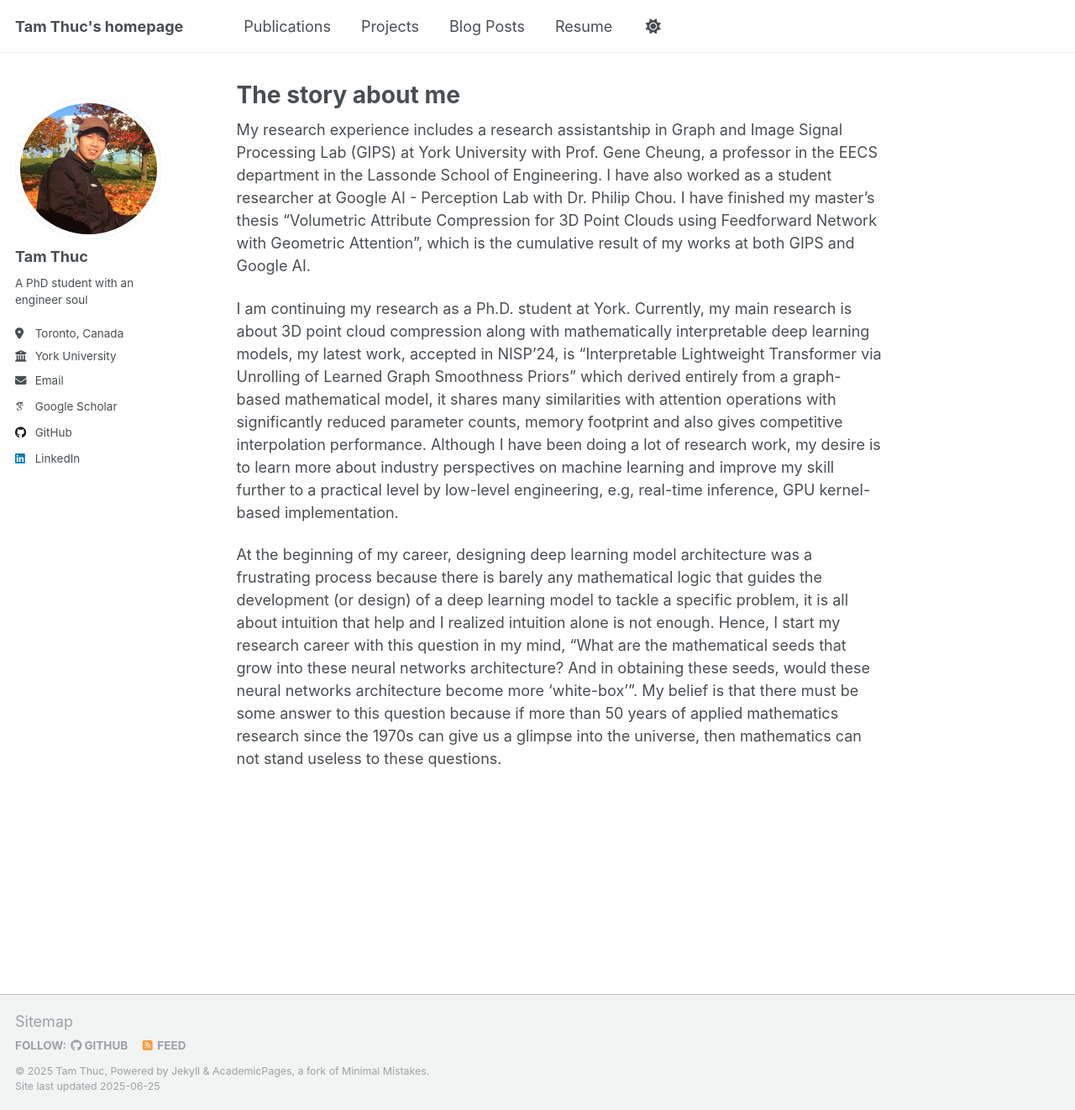
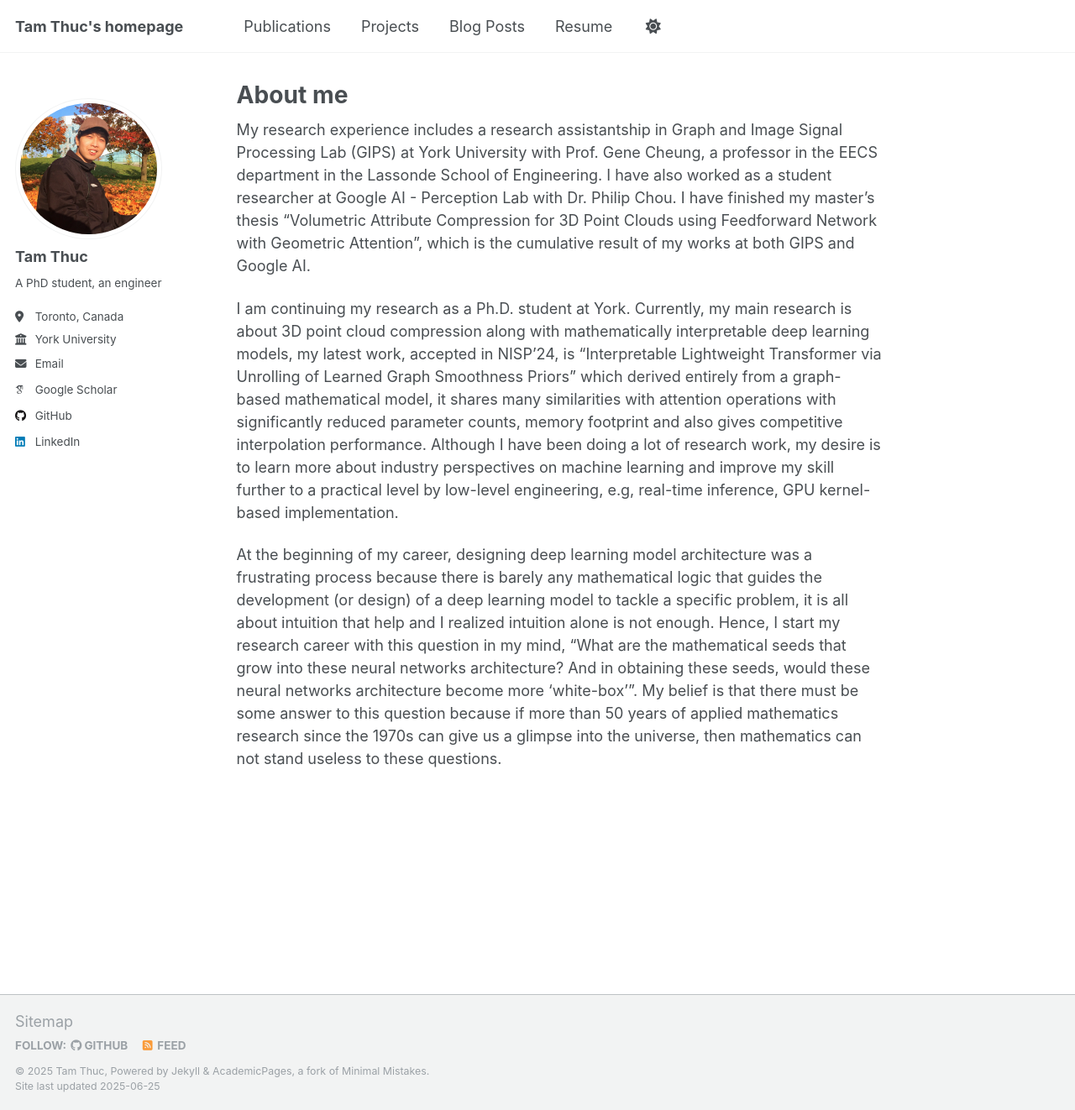
Before and after one commit to tamthuc1995/tamthuc1995.github.io, a Jekyll site: the page built from _pages/about.md, in a window 1280 px wide and 1322 px high. Shown: the whole window at 84% size. Built offline with Jekyll 4.4.1, drawn with Linux system fonts in a browser that asks for light colours; some web fonts are replaced.

Commit message:
front page

```diff
--- a/_config.yml
+++ b/_config.yml
@@ -25,7 +25,7 @@ author:
   avatar           : "Thuc's Profile.png"
   name             : "Tam Thuc"
   pronouns         : # example: "she/her"
-  bio              : "A PhD student with an engineer soul"
+  bio              : "A PhD student, an engineer"
   location         : "Toronto, Canada"
   employer         : "York University"
   uri              : # URL
--- a/_pages/about.md
+++ b/_pages/about.md
@@ -1,6 +1,6 @@
 ---
 permalink: /
-title: "The story about me"
+title: "About me"
 author_profile: true
 redirect_from:
   - /about/
```
